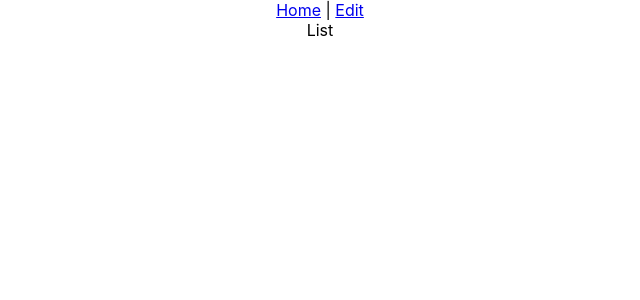
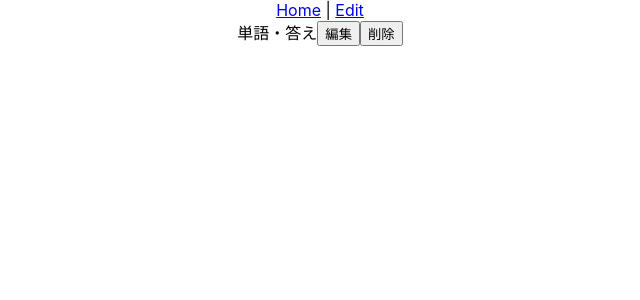
Before and after one commit to osugi21/tsFlashCard, a React (Create React App) app in the folder frontend/my-app/: page /edit in a window 1280 px wide. Shown: the top 300 px of the page, without its empty margins (320-960 px from the left). Built offline with nearby package versions, Linux system fonts and the light colour scheme.

Commit message:
リストページに於きたい機能を考えた

```diff
--- a/frontend/my-app/src/component/word-list-display/List.tsx
+++ b/frontend/my-app/src/component/word-list-display/List.tsx
@@ -2,7 +2,9 @@ import React from 'react'
 
 function List() {
   return (
-    <div>List</div>
+    <div>
+      単語・答え<button>編集</button><button>削除</button>
+    </div>
   )
 }
 
```
